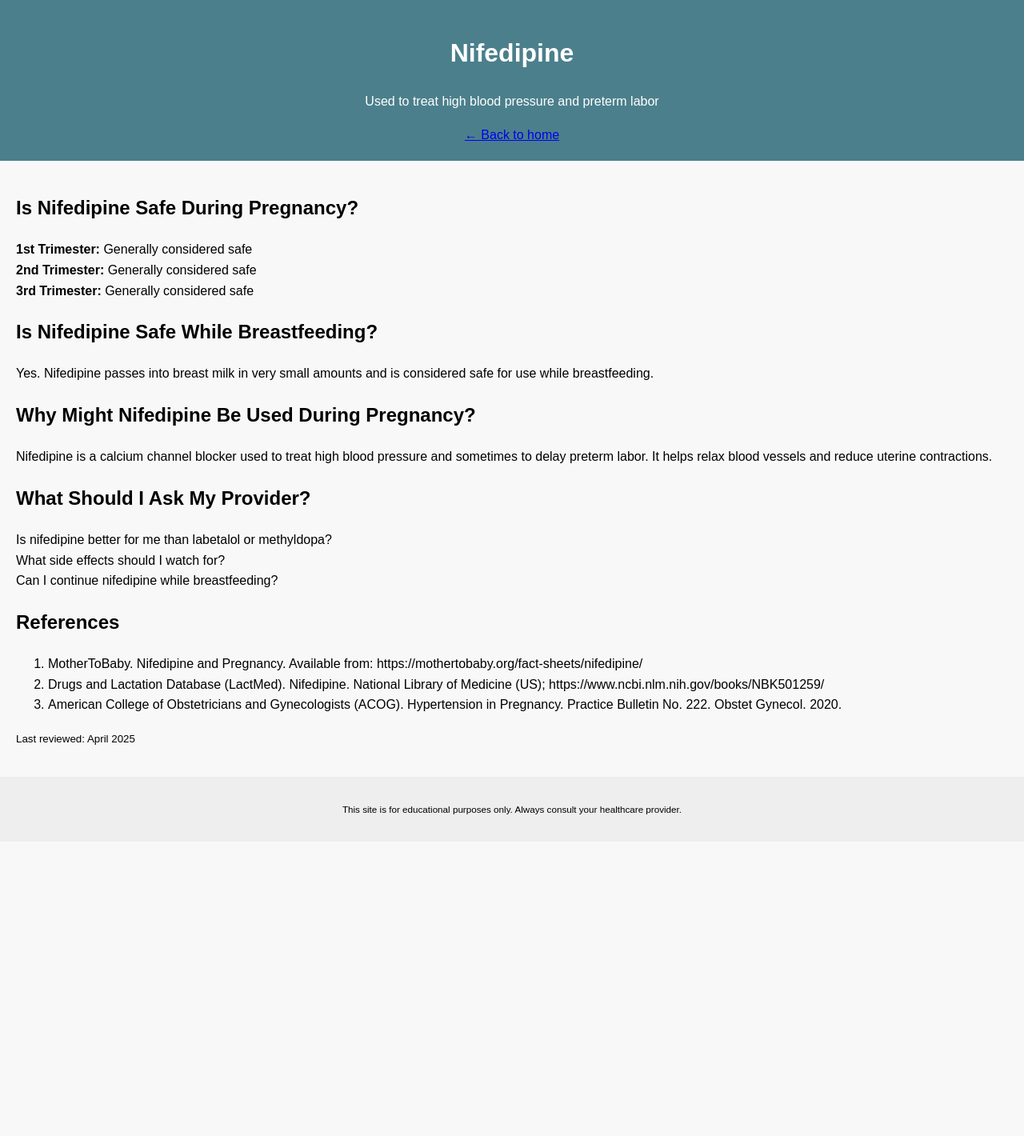
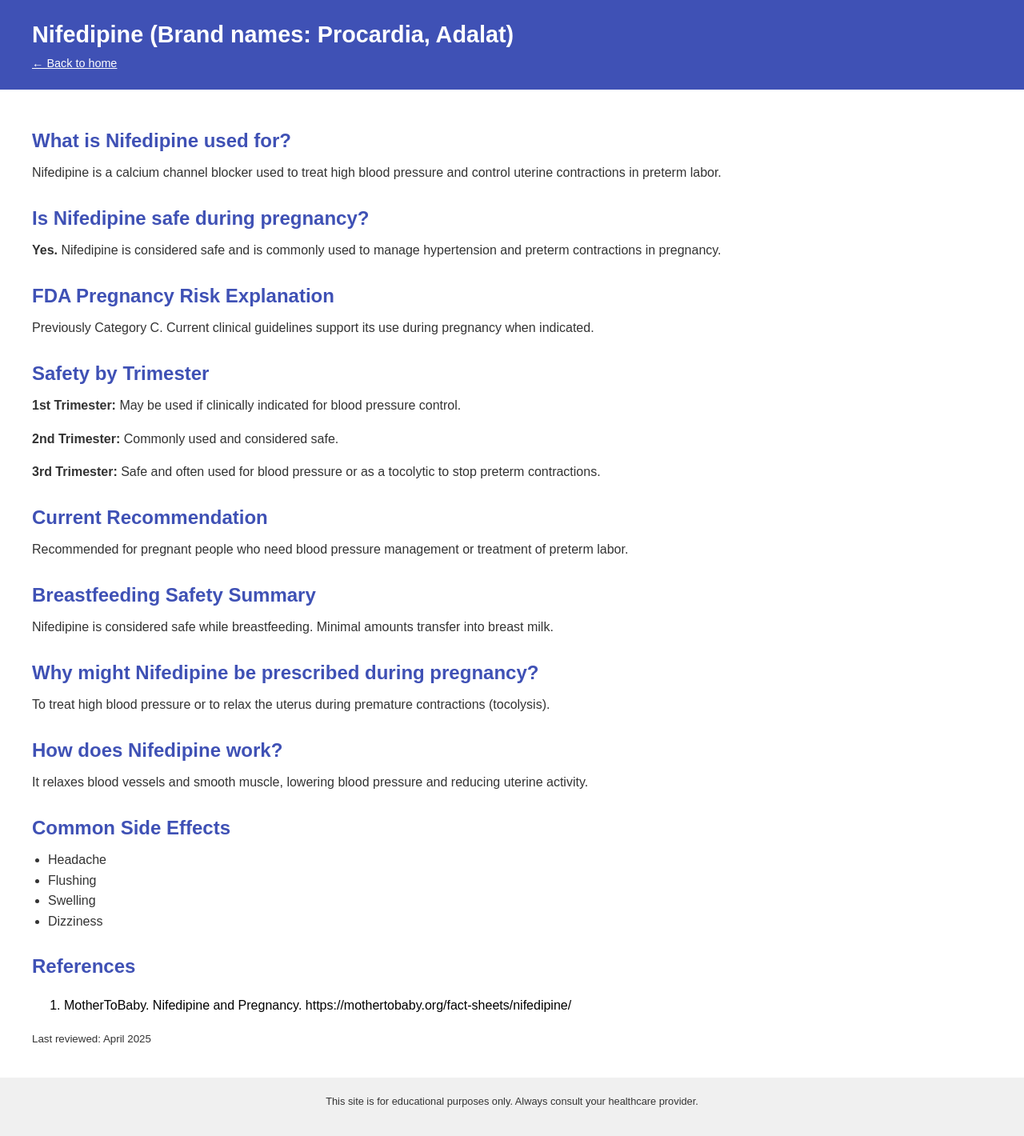
Before and after one commit to treygraham3/pregnancy-rx1, a plain HTML site: page nifedipine.html in a window 1280 px wide. Shown: the whole page at 80% size. Before the commit the page ends 1052 px from the top, so only its background shows below. Drawn offline with Linux system fonts and the light colour scheme.

Commit message:
Updated citalopram, jardiance, methyldopa, nidedipine

```diff
--- a/nifedipine.html
+++ b/nifedipine.html
@@ -1,51 +1,85 @@
+<!DOCTYPE html>
+<html><head><meta charset="UTF-8"><title>Nifedipine – PregnancyRx</title>
+<style>
+  body {
+    font-family: Arial, sans-serif;
+    margin: 0;
+    padding: 0;
+    line-height: 1.6;
+    background-color: #f9f9f9;
+  }
+  header {
+    background-color: #3f51b5;
+    color: white;
+    padding: 20px 40px;
+  }
+  header h1 {
+    margin: 0;
+    font-size: 1.8em;
+  }
+  header a {
+    color: white;
+    text-decoration: underline;
+    font-size: 0.9em;
+  }
+  main {
+    padding: 20px 40px;
+    background-color: #fff;
+  }
+  h2 {
+    color: #3f51b5;
+    margin-top: 25px;
+    margin-bottom: 8px;
+  }
+  p, ul {
+    font-size: 1em;
+    color: #333;
+    margin-top: 0;
+  }
+  ul {
+    padding-left: 20px;
+  }
+  footer {
+    text-align: center;
+    font-size: 0.8em;
+    color: #777;
+    padding: 20px;
+    background-color: #f0f0f0;
+  }
+</style>
+</head>
+<body><header><h1>Nifedipine (Brand names: Procardia, Adalat)</h1><a href="index.html">← Back to home</a></header>
+<main>
+<h2>What is Nifedipine used for?</h2>
+<p>Nifedipine is a calcium channel blocker used to treat high blood pressure and control uterine contractions in preterm labor.</p>
 
-<!DOCTYPE html>
-<html>
-<head>
-  <meta charset="UTF-8">
-  <title>Nifedipine – PregnancyRx</title>
-  <link rel="stylesheet" href="style.css">
-</head>
-<body>
-  <header>
-    <h1>Nifedipine</h1>
-    <p>Used to treat high blood pressure and preterm labor</p>
-    <a href="index.html">← Back to home</a>
-  </header>
+<h2>Is Nifedipine safe during pregnancy?</h2>
+<p><strong>Yes.</strong> Nifedipine is considered safe and is commonly used to manage hypertension and preterm contractions in pregnancy.</p>
 
-  <main>
-    <h2>Is Nifedipine Safe During Pregnancy?</h2>
-    <ul>
-      <li><strong>1st Trimester:</strong> Generally considered safe</li>
-      <li><strong>2nd Trimester:</strong> Generally considered safe</li>
-      <li><strong>3rd Trimester:</strong> Generally considered safe</li>
-    </ul>
+<h2>FDA Pregnancy Risk Explanation</h2>
+<p>Previously Category C. Current clinical guidelines support its use during pregnancy when indicated.</p>
 
-    <h2>Is Nifedipine Safe While Breastfeeding?</h2>
-    <p>Yes. Nifedipine passes into breast milk in very small amounts and is considered safe for use while breastfeeding.</p>
+<h2>Safety by Trimester</h2>
+<p><strong>1st Trimester:</strong> May be used if clinically indicated for blood pressure control.</p>
+<p><strong>2nd Trimester:</strong> Commonly used and considered safe.</p>
+<p><strong>3rd Trimester:</strong> Safe and often used for blood pressure or as a tocolytic to stop preterm contractions.</p>
 
-    <h2>Why Might Nifedipine Be Used During Pregnancy?</h2>
-    <p>Nifedipine is a calcium channel blocker used to treat high blood pressure and sometimes to delay preterm labor. It helps relax blood vessels and reduce uterine contractions.</p>
+<h2>Current Recommendation</h2>
+<p>Recommended for pregnant people who need blood pressure management or treatment of preterm labor.</p>
 
-    <h2>What Should I Ask My Provider?</h2>
-    <ul>
-      <li>Is nifedipine better for me than labetalol or methyldopa?</li>
-      <li>What side effects should I watch for?</li>
-      <li>Can I continue nifedipine while breastfeeding?</li>
-    </ul>
+<h2>Breastfeeding Safety Summary</h2>
+<p>Nifedipine is considered safe while breastfeeding. Minimal amounts transfer into breast milk.</p>
 
-    <h2>References</h2>
-    <ol>
-      <li>MotherToBaby. Nifedipine and Pregnancy. Available from: https://mothertobaby.org/fact-sheets/nifedipine/</li>
-      <li>Drugs and Lactation Database (LactMed). Nifedipine. National Library of Medicine (US); https://www.ncbi.nlm.nih.gov/books/NBK501259/</li>
-      <li>American College of Obstetricians and Gynecologists (ACOG). Hypertension in Pregnancy. Practice Bulletin No. 222. Obstet Gynecol. 2020.</li>
-    </ol>
+<h2>Why might Nifedipine be prescribed during pregnancy?</h2>
+<p>To treat high blood pressure or to relax the uterus during premature contractions (tocolysis).</p>
 
-    <p><small>Last reviewed: April 2025</small></p>
-  </main>
+<h2>How does Nifedipine work?</h2>
+<p>It relaxes blood vessels and smooth muscle, lowering blood pressure and reducing uterine activity.</p>
 
-  <footer>
-    <p><small>This site is for educational purposes only. Always consult your healthcare provider.</small></p>
-  </footer>
-</body>
-</html>
+<h2>Common Side Effects</h2>
+<ul><li>Headache</li><li>Flushing</li><li>Swelling</li><li>Dizziness</li></ul>
+
+<h2>References</h2>
+<ol><li>MotherToBaby. Nifedipine and Pregnancy. https://mothertobaby.org/fact-sheets/nifedipine/</li></ol>
+<p><small>Last reviewed: April 2025</small></p>
+</main><footer><p>This site is for educational purposes only. Always consult your healthcare provider.</p></footer></body></html>
```
Also changed, not shown: citalopram.html (+77 -42 lines), jardiance.html (+77 -43 lines), methyldopa.html (+77 -43 lines), 1 other file.
